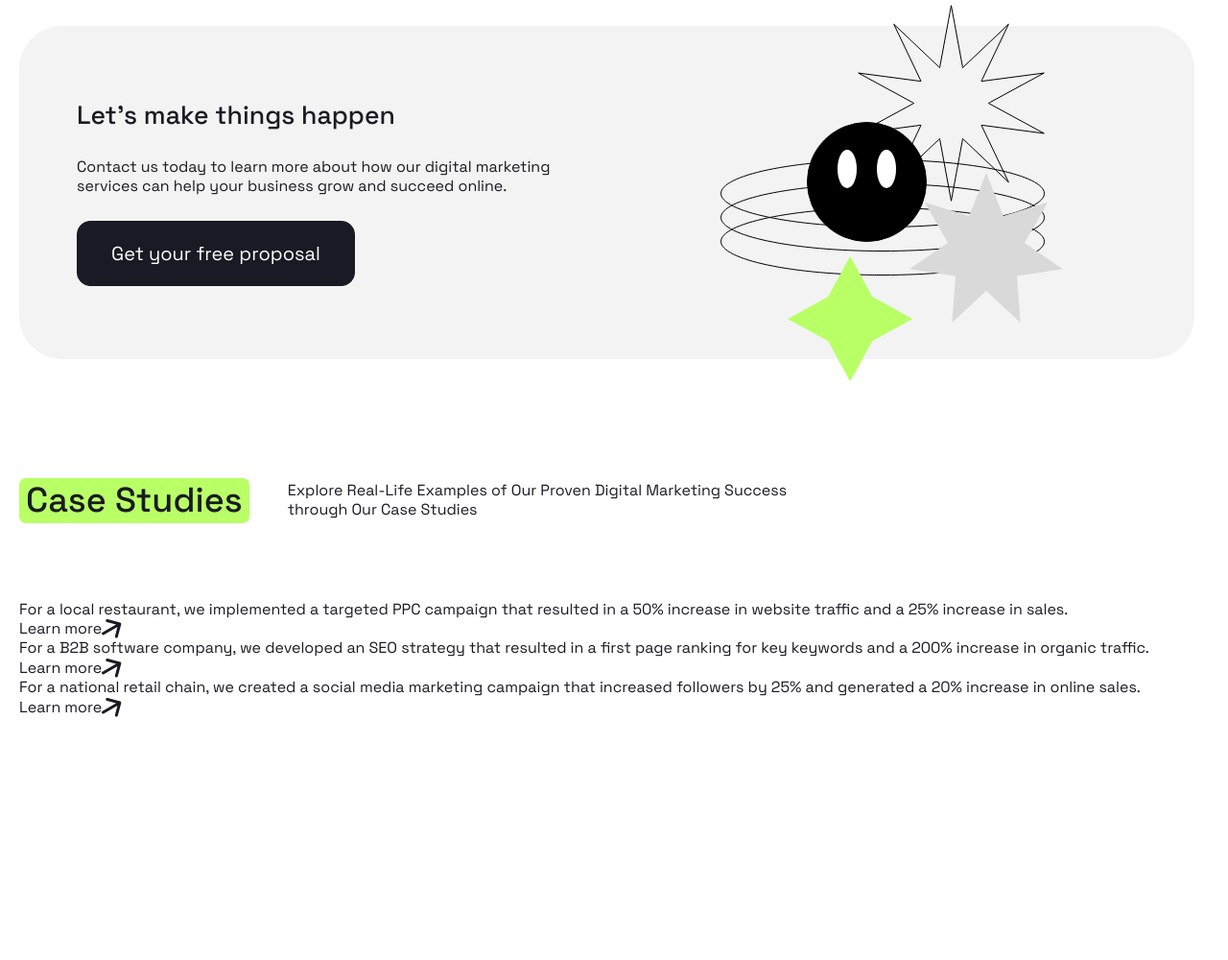
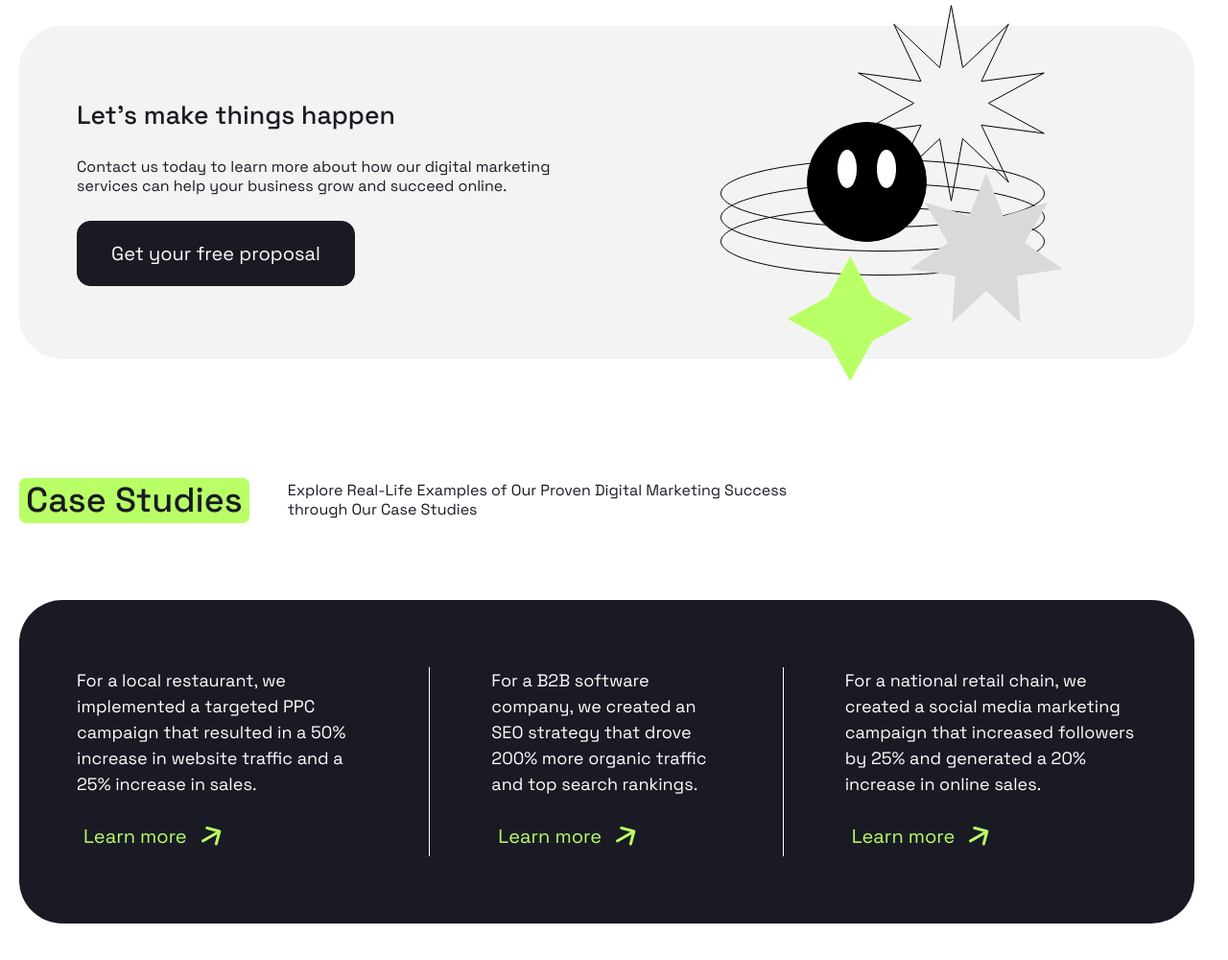
Before and after one commit to shizomanya/positivus-site, a plain HTML site: page index.html in a window 1280 px wide. Shown: the part 2093-3093 px from the top of the page at 96% size. Before the commit the page ends 2890 px from the top, so only its background shows below. Drawn offline with Linux system fonts and the light colour scheme.

Commit message:
feat: add styles for studies section

```diff
--- a/index.html
+++ b/index.html
@@ -460,9 +460,8 @@
               <li class="studies__item">
                 <div class="studies__description">
                   <p>
-                    For a B2B software company, we developed an SEO strategy
-                    that resulted in a first page ranking for key keywords and a
-                    200% increase in organic traffic.
+                    For a B2B software company, we created an SEO strategy that
+                    drove 200% more organic traffic and top search rankings.
                   </p>
                 </div>
                 <a href="/" class="studies__link">
--- /dev/null
+++ b/styles/blocks/_studies.scss
@@ -0,0 +1,58 @@
+.studies {
+  padding: 70px 60px;
+  color: var(--color-light);
+  background-color: var(--color-dark);
+  border-radius: var(--border-radius-large);
+
+  &__list {
+    display: grid;
+    grid-template-columns: repeat(3, 1fr);
+    align-items: stretch;
+  }
+
+  &__description {
+    font-size: 18px;
+    line-height: 1.5;
+    color: var(--color-light);
+    max-width: 100%;
+  }
+
+  &__item {
+    --studiesItemPaddingX: 64px;
+
+    display: flex;
+    flex-direction: column;
+    justify-content: space-between;
+    row-gap: 20px;
+
+    &:not(:first-child) {
+      padding-left: var(--studiesItemPaddingX);
+    }
+
+    &:not(:last-child) {
+      padding-right: var(--studiesItemPaddingX);
+      border-right: 1px solid var(--color-light);
+    }
+  }
+
+  &__link {
+    display: inline-flex;
+    align-items: center;
+    column-gap: 15px;
+    font-size: 20px;
+    line-height: 1.4;
+    color: var(--color-accent);
+    width: fit-content;
+    padding: 7px;
+
+    @include hover {
+      background-color: var(--color-accent);
+      border-radius: var(--border-radius-large);
+      color: var(--color-dark);
+
+      svg {
+        color: var(--color-dark);
+      }
+    }
+  }
+}
--- a/styles/styles.scss
+++ b/styles/styles.scss
@@ -19,4 +19,5 @@
   'blocks/puddle-bg',
   'blocks/services',
   'blocks/service-card',
-  'blocks/banner';
+  'blocks/banner',
+  'blocks/studies';
```
Also changed, not shown: styles/styles.css, 1 other file.
